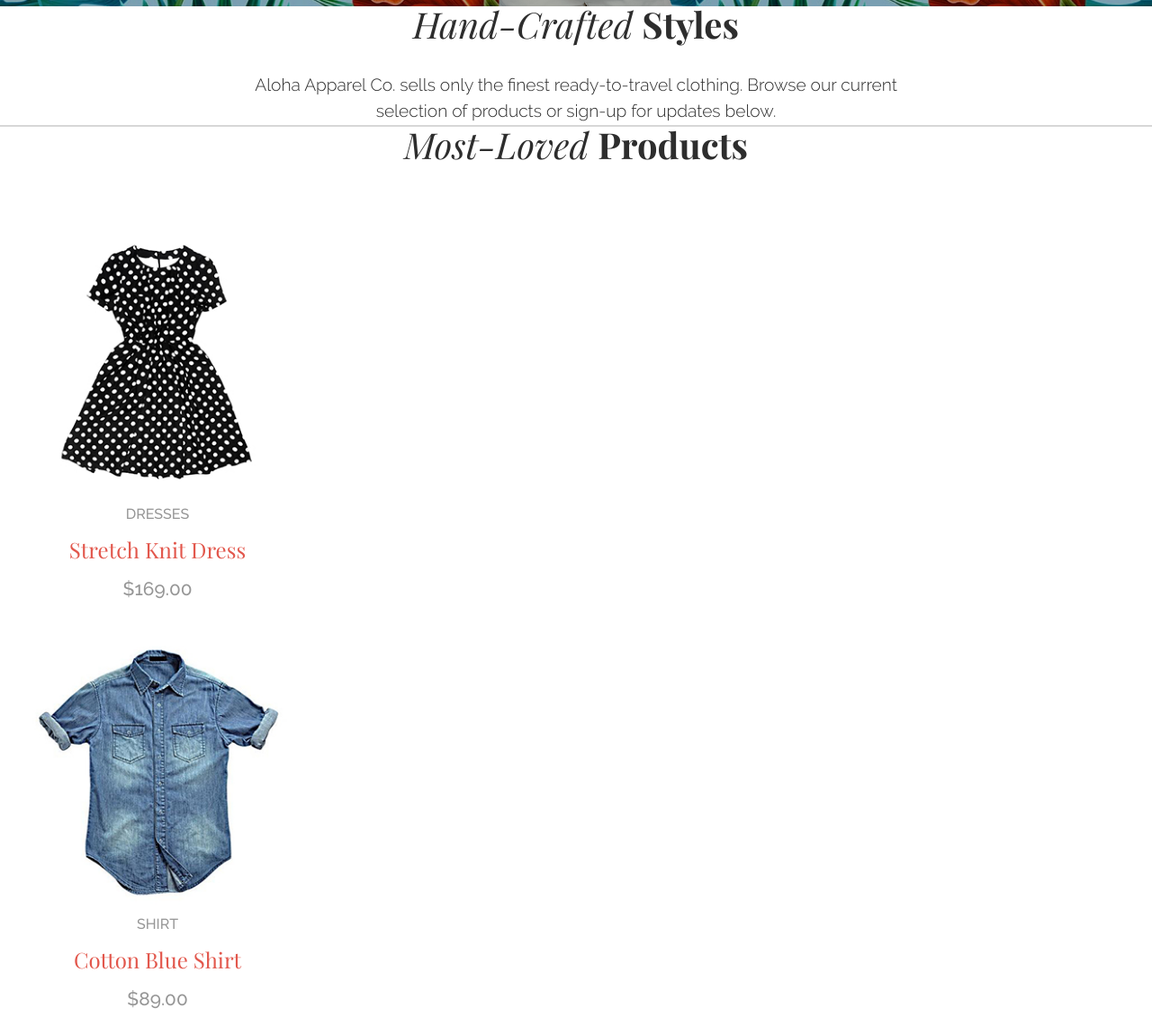
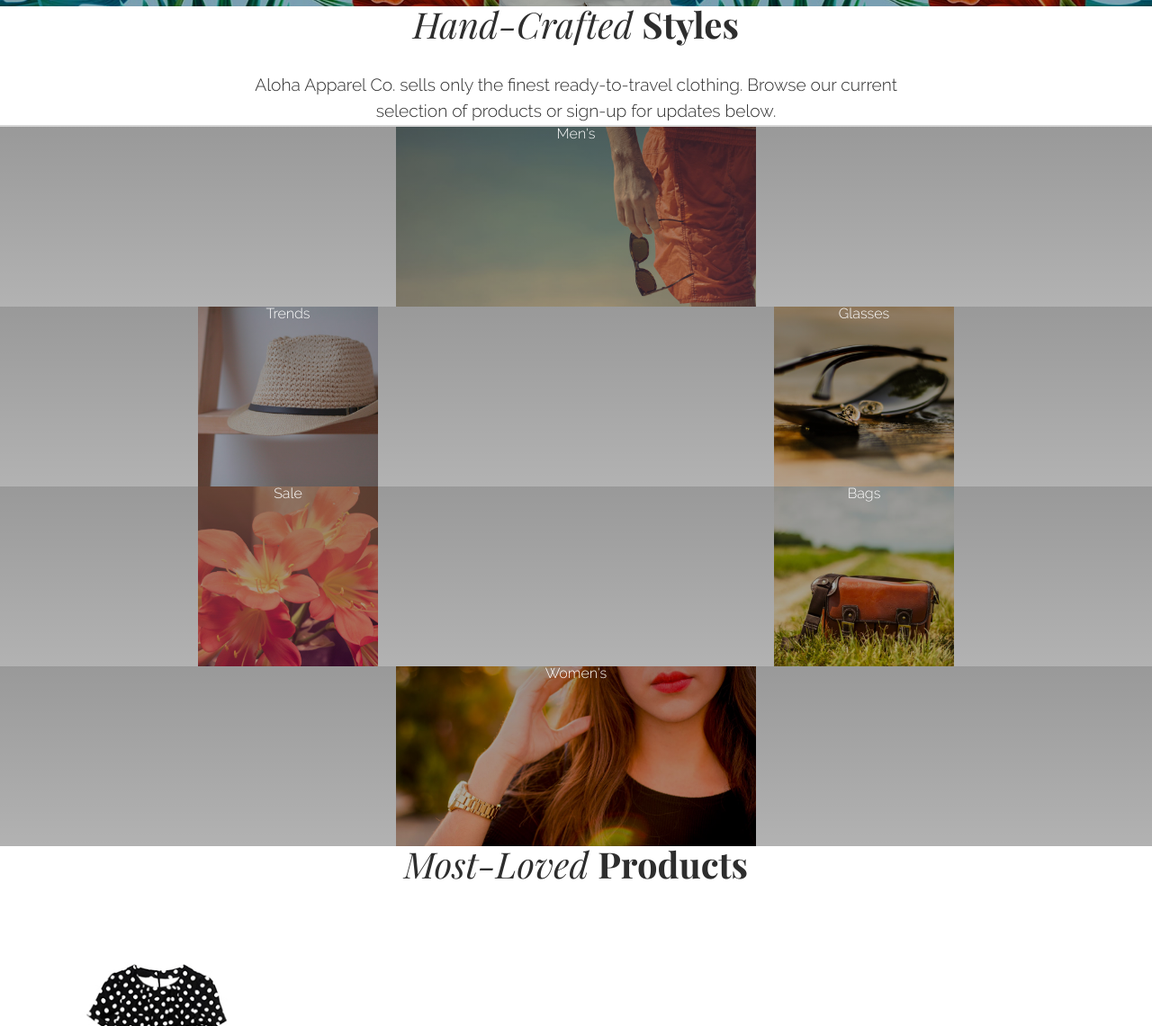
Before and after one commit to teeppope/Aloha-Apparel-v2, a plain HTML site: page index.html in a window 1280 px wide. Shown: the part 629-1770 px from the top of the page at 90% size. Drawn offline with nearby package versions, Linux system fonts and the light colour scheme.

Commit message:
add shop section & bkgrnd images

```diff
--- a/index.html
+++ b/index.html
@@ -30,7 +30,7 @@
 
 	<!-- This is the Banner of the Website Where promotions go-->
 			<section class="banner">
-				<div>
+				<div class="banner-txt">
 					<p>New Collection</p>
 					<h1>Spring/Summer 2016</h1>
 				</div>
@@ -42,6 +42,27 @@
 			<div class="about-txt container">
 				<h2>Hand-Crafted <span class="heavy">Styles</span></h2>
 				<p>Aloha Apparel Co. sells only the finest ready-to-travel clothing. Browse our current selection of products or sign-up for updates below.</p>
+			</div>
+		</section>
+	<!-- This is the SHOP sections of the website -->
+		<section class="shop">
+			<div class="ctgry-name mens">
+				<a href="#">Men's</a>
+			</div>
+			<div class="ctgry-name trends">
+				<a href="#">Trends</a>
+			</div>
+			<div class="ctgry-name glasses">
+				<a href="#">Glasses</a>
+			</div>
+			<div class="ctgry-name sale">
+				<a href="#">Sale</a>
+			</div>
+			<div class="ctgry-name bags">
+				<a href="#">Bags</a>
+			</div>
+			<div class="ctgry-name womens">
+				<a href="#">Women's</a>
 			</div>
 		</section>
 
--- a/style.css
+++ b/style.css
@@ -261,6 +261,65 @@ i {
     font-size: 1.2rem;
  }
 
+/* SHOPPP Content Styles*/
+.shop{
+    display: flex;
+    flex-flow: row wrap;
+}
+.ctgry-name.mens{
+    background:
+        linear-gradient(0deg, rgba(0,0,0,.3), rgba(0,0,0,.4)),
+        url(assets/images/mens-category.jpg) center no-repeat;
+    background-size:contain;
+    height: 200px;
+    flex-basis: 100%;
+}
+.ctgry-name.trends{
+    background:
+        linear-gradient(0deg, rgba(0,0,0,.3), rgba(0,0,0,.4)),
+        url(assets/images/trends-category.jpg) center no-repeat;
+    background-size:contain;
+    height: 200px;
+    flex-basis: 50%;
+}
+.ctgry-name.glasses{
+    background:
+        linear-gradient(0deg, rgba(0,0,0,.3), rgba(0,0,0,.4)),
+        url(assets/images/glasses-category.jpg) center no-repeat;
+    background-size:contain;
+    height: 200px;
+    flex-basis: 50%;
+}
+.ctgry-name.sale{
+    background:
+        linear-gradient(0deg, rgba(0,0,0,.3), rgba(0,0,0,.4)),
+        url(assets/images/sale-category.jpg) center no-repeat;
+    background-size:contain;
+    height: 200px;
+    flex-basis: 50%;
+}
+.ctgry-name.bags{
+    background:
+        linear-gradient(0deg, rgba(0,0,0,.3), rgba(0,0,0,.4)),
+        url(assets/images/bags-category.jpg) center no-repeat;
+    background-size:contain;
+    height: 200px;
+    flex-basis: 50%;
+}
+.ctgry-name.womens{
+    background:
+        linear-gradient(0deg, rgba(0,0,0,.3), rgba(0,0,0,.4)),
+        url(assets/images/womens-category.jpg) center no-repeat;
+    background-size:contain;
+    height: 200px;
+    flex-basis: 100%;
+}
+
+
+
+
+
+
  /*Products Content Styles*/
 .products p {
     font-weight: bold;
```
